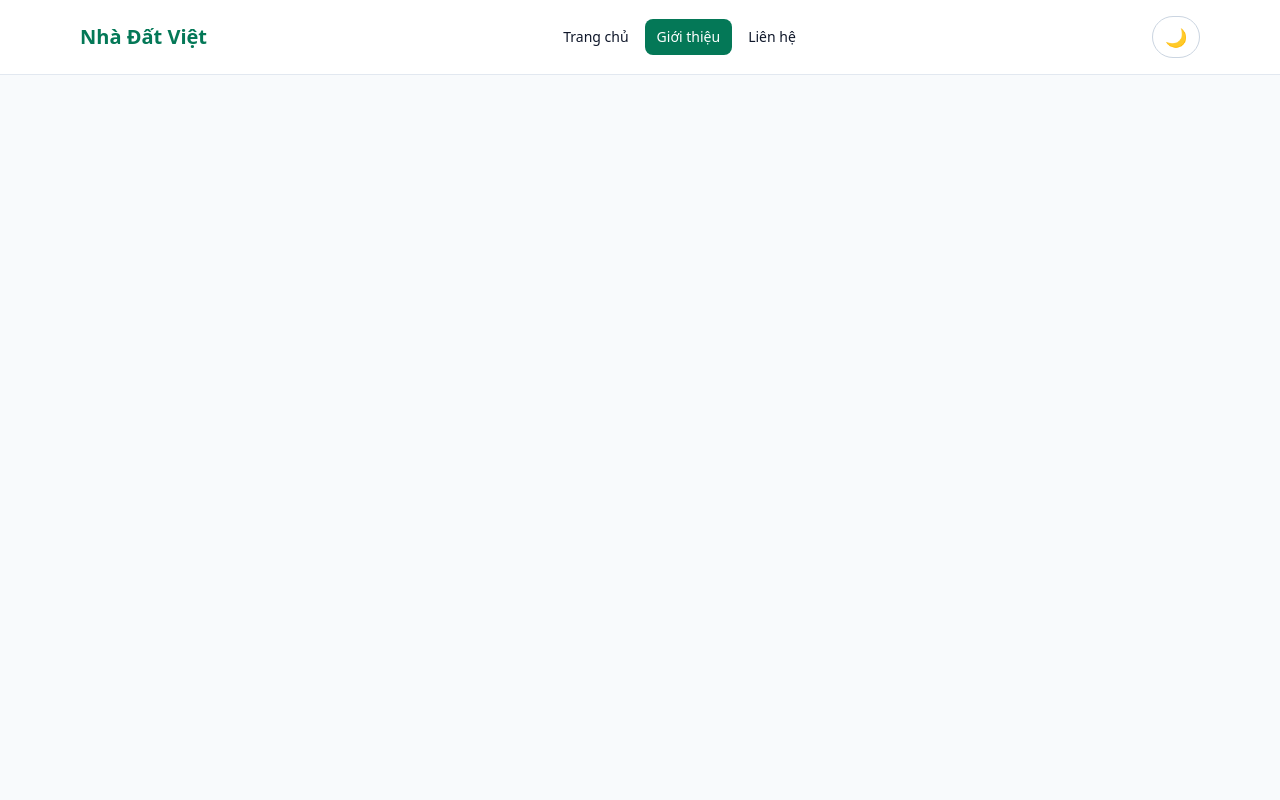
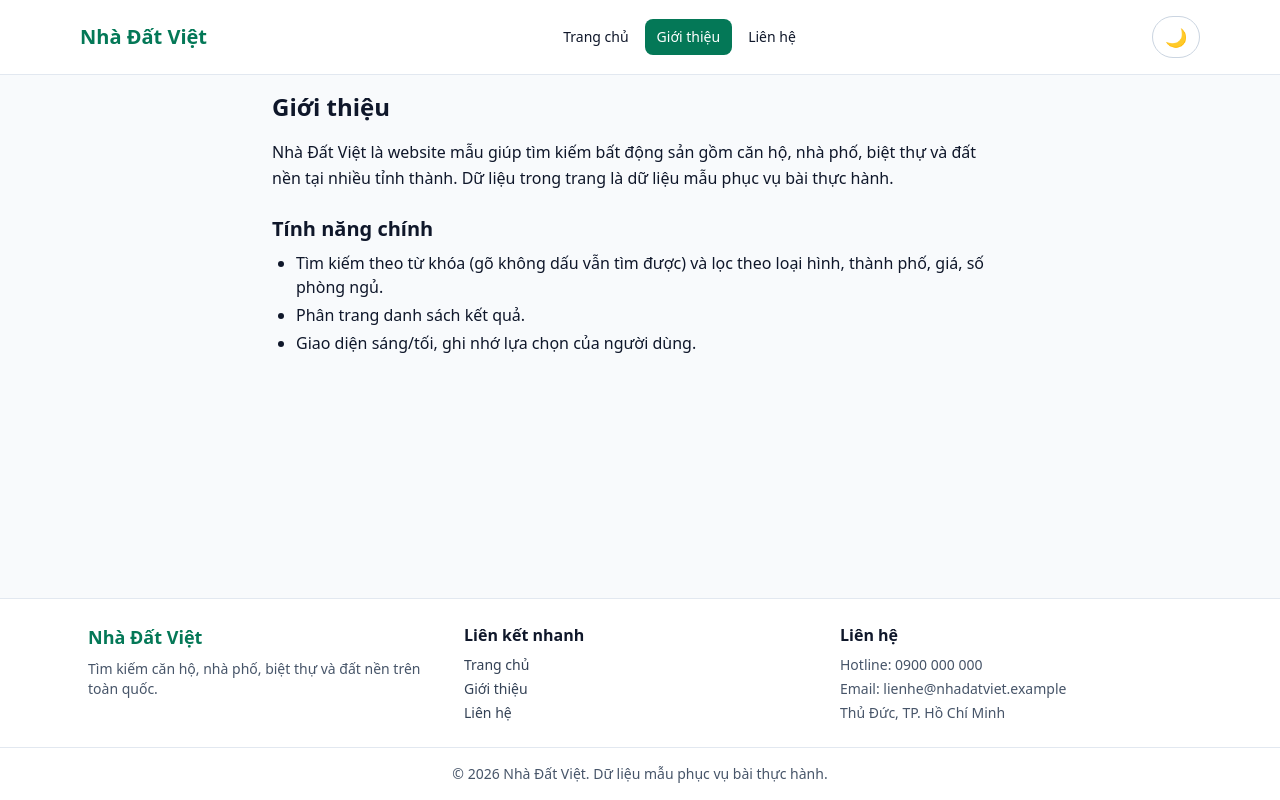
Before and after one commit to hoaihan241/6651071020-lab2-bat-dong-san, a React (Vite) app: page /gioi-thieu in a window 1280 px wide. Built offline with nearby package versions, Linux system fonts and the light colour scheme.

Commit message:
[16:47] Them trang Gioi thieu, Lien he va noi route

```diff
--- a/src/App.tsx
+++ b/src/App.tsx
@@ -1,16 +1,24 @@
 import { Routes, Route } from 'react-router-dom'
 import Header from './components/Header.tsx'
+import Footer from './components/Footer.tsx'
 import ListPage from './pages/ListPage.tsx'
 import DetailPage from './pages/DetailPage.tsx'
+import AboutPage from './pages/AboutPage.tsx'
+import ContactPage from './pages/ContactPage.tsx'
 
 export default function App() {
   return (
-    <div className="min-h-screen bg-slate-50 text-slate-900 dark:bg-slate-900 dark:text-slate-100">
+    <div className="flex min-h-screen flex-col bg-slate-50 text-slate-900 dark:bg-slate-900 dark:text-slate-100">
       <Header />
-      <Routes>
-        <Route path="/" element={<ListPage />} />
-        <Route path="/item/:id" element={<DetailPage />} />
-      </Routes>
+      <div className="flex-1">
+        <Routes>
+          <Route path="/" element={<ListPage />} />
+          <Route path="/item/:id" element={<DetailPage />} />
+          <Route path="/gioi-thieu" element={<AboutPage />} />
+          <Route path="/lien-he" element={<ContactPage />} />
+        </Routes>
+      </div>
+      <Footer />
     </div>
   )
 }
--- /dev/null
+++ b/src/pages/AboutPage.tsx
@@ -0,0 +1,24 @@
+import { useEffect } from 'react'
+
+export default function AboutPage() {
+    useEffect(() => {
+        document.title = 'Giới thiệu - Nhà Đất Việt'
+        window.scrollTo(0, 0)
+    }, [])
+
+    return (
+        <main className="mx-auto max-w-3xl p-4">
+            <h1 className="mb-4 text-2xl font-bold">Giới thiệu</h1>
+            <p className="mb-4 leading-relaxed">
+                Nhà Đất Việt là website mẫu giúp tìm kiếm bất động sản gồm căn hộ, nhà phố, biệt thự và đất nền
+                tại nhiều tỉnh thành. Dữ liệu trong trang là dữ liệu mẫu phục vụ bài thực hành.
+            </p>
+            <h2 className="mb-2 mt-6 text-xl font-bold">Tính năng chính</h2>
+            <ul className="list-disc space-y-1 pl-6">
+                <li>Tìm kiếm theo từ khóa (gõ không dấu vẫn tìm được) và lọc theo loại hình, thành phố, giá, số phòng ngủ.</li>
+                <li>Phân trang danh sách kết quả.</li>
+                <li>Giao diện sáng/tối, ghi nhớ lựa chọn của người dùng.</li>
+            </ul>
+        </main>
+    )
+}
--- /dev/null
+++ b/src/pages/ContactPage.tsx
@@ -0,0 +1,29 @@
+import { useEffect } from 'react'
+
+const rows: [string, string][] = [
+    ['Hotline', '0900 000 000'],
+    ['Email', 'lienhe@nhadatviet.example'],
+    ['Địa chỉ', 'Thủ Đức, TP. Hồ Chí Minh'],
+    ['Giờ làm việc', '8:00 – 17:30, thứ Hai đến thứ Bảy'],
+]
+
+export default function ContactPage() {
+    useEffect(() => {
+        document.title = 'Liên hệ - Nhà Đất Việt'
+        window.scrollTo(0, 0)
+    }, [])
+
+    return (
+        <main className="mx-auto max-w-3xl p-4">
+            <h1 className="mb-4 text-2xl font-bold">Liên hệ</h1>
+            <dl className="divide-y divide-slate-200 rounded-xl border border-slate-200 bg-white dark:divide-slate-700 dark:border-slate-700 dark:bg-slate-800">
+                {rows.map(([label, value]) => (
+                    <div key={label} className="flex justify-between gap-4 px-4 py-3">
+                        <dt className="text-slate-600 dark:text-slate-300">{label}</dt>
+                        <dd className="font-medium">{value}</dd>
+                    </div>
+                ))}
+            </dl>
+        </main>
+    )
+}
```
